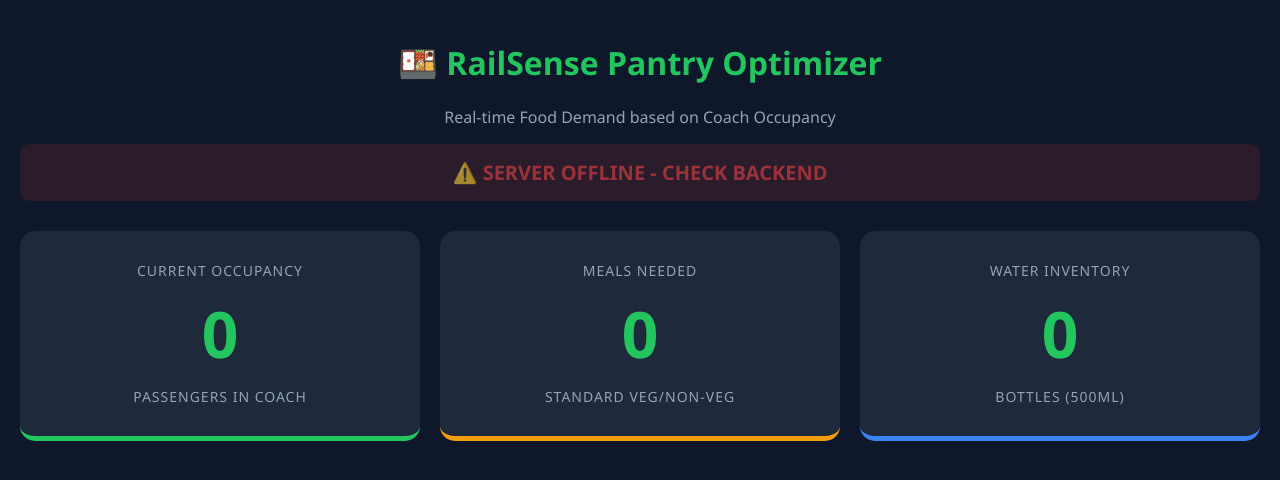
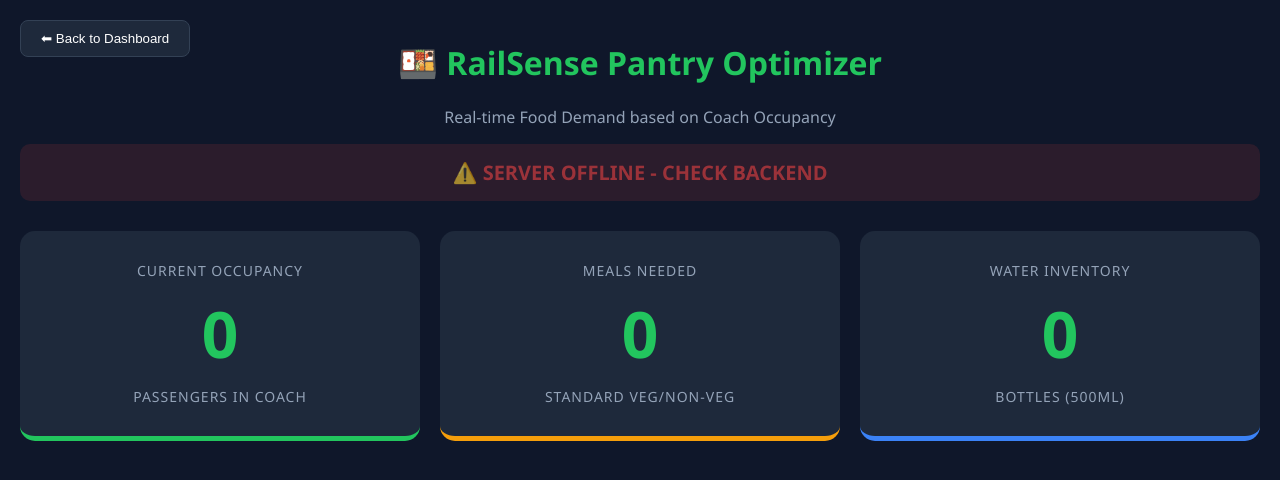
Before and after one commit to D23-cell/RailSense-AI, a plain HTML site: page pantry.html in a window 1280 px wide. Drawn offline with Linux system fonts and the light colour scheme; no server answers.

Commit message:
Final Build: Bidirectional navigation and cloud API fixes for Master and Pantry dashboards

```diff
--- a/pantry.html
+++ b/pantry.html
@@ -73,6 +73,22 @@
     </style>
   </head>
   <body>
+    <button
+      onclick="window.location.href = '/'"
+      style="
+        position: absolute;
+        top: 20px;
+        left: 20px;
+        padding: 10px 20px;
+        background: #1e293b;
+        color: white;
+        border-radius: 8px;
+        border: 1px solid #334155;
+        cursor: pointer;
+      "
+    >
+      ⬅ Back to Dashboard
+    </button>
     <h1 style="color: var(--accent)">🍱 RailSense Pantry Optimizer</h1>
     <p style="color: #94a3b8">Real-time Food Demand based on Coach Occupancy</p>
 
@@ -107,13 +123,15 @@ function refreshPantry() {
         fetch(`${API_BASE_URL}/pantry_demand`)
           .then((res) => res.json())
           .then((data) => {
-      document.getElementById("occVal").innerText = data.current_occupancy;
+            document.getElementById("occVal").innerText =
+              data.current_occupancy;
             document.getElementById("mealVal").innerText = data.meals_needed;
             document.getElementById("waterVal").innerText = data.water_bottles;
 
             const banner = document.getElementById("statusBanner");
             if (data.pantry_status === "URGENT PREP") {
-        banner.innerText = "🚨 ALERT: HIGH DEMAND - START PREPARING EXTRA MEALS";
+              banner.innerText =
+                "🚨 ALERT: HIGH DEMAND - START PREPARING EXTRA MEALS";
               banner.className = "status-banner urgent";
             } else {
               banner.innerText = "✅ NORMAL DEMAND: OPTIMIZING WASTE";
@@ -122,8 +140,10 @@ function refreshPantry() {
           })
           .catch((err) => {
             console.log("Server Offline...");
-      document.getElementById("statusBanner").innerText = "⚠️ SERVER OFFLINE - CHECK BACKEND";
-      document.getElementById("statusBanner").className = "status-banner urgent";
+            document.getElementById("statusBanner").innerText =
+              "⚠️ SERVER OFFLINE - CHECK BACKEND";
+            document.getElementById("statusBanner").className =
+              "status-banner urgent";
           });
       }
       setInterval(refreshPantry, 3000);
```
Also changed, not shown: index.html (+19 -3 lines). Lines whose indentation alone changed are shown as unchanged.
